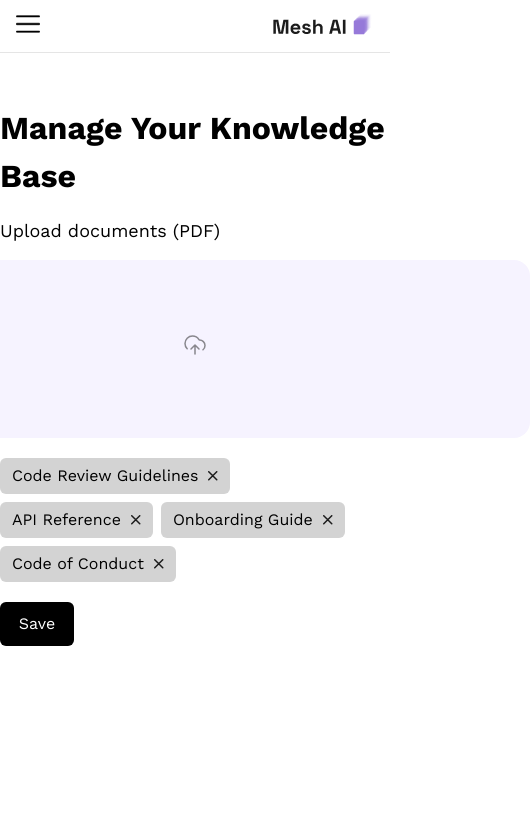
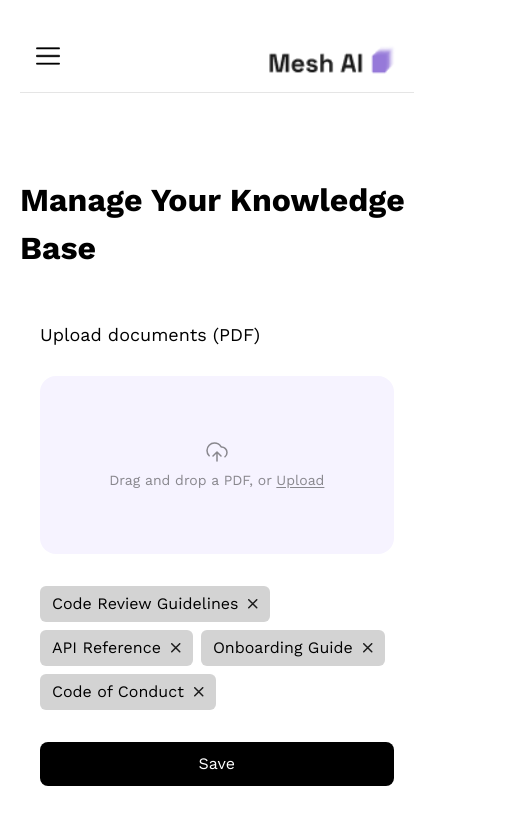
Before and after one commit to miguelitin11-web/ai-se_project_mesh-ai, a React (Vite) app in the folder client/: page /knowledge in a window 390 px wide. Shown: the top 824 px of the page, 530 px wide, since content can reach past the window. Built offline with nearby package versions, Linux system fonts and the light colour scheme.

Commit message:
Matching Figma css, session with Ernesto Avilés

```diff
--- a/client/src/components/App/App.css
+++ b/client/src/components/App/App.css
@@ -4,3 +4,15 @@
   min-height: 100vh;
   font-family: "Work Sans", Arial, Helvetica, sans-serif;
 }
+
+.chat__new-btn {
+  width: 354;
+  height: 52;
+  gap: 10px;
+  opacity: 1;
+  padding-top: 10px;
+  padding-right: 16px;
+  padding-bottom: 10px;
+  padding-left: 16px;
+  border-radius: 8px;
+}
--- a/client/src/components/AppLayout/AppLayout.css
+++ b/client/src/components/AppLayout/AppLayout.css
@@ -2,7 +2,7 @@
   display: none;
 }
 
-@media (max-width: 1200px) {
+@media (max-width: 600px) {
   .app-layout__backdrop {
     display: block;
     position: fixed;
@@ -16,11 +16,22 @@
     display: flex;
     flex-direction: column;
     flex: 1;
+    width: 394px;
+    height: 684px;
+    gap: 32px;
+    opacity: 1;
+    padding-top: 32px;
+    padding-right: 20px;
+    padding-bottom: 32px;
+    padding-left: 20px;
   }
 
   .app-layout__main {
     display: flex;
     flex-direction: column;
     flex: 1;
+    width: 393.6470642089844px;
+    height: 791.2921142578125px;
+    opacity: 1;
   }
 }
--- a/client/src/components/Header/Header.css
+++ b/client/src/components/Header/Header.css
@@ -49,14 +49,13 @@
   border-color: black;
 }
 
-@media (max-width: 1200px) {
+@media (max-width: 600px) {
   .header {
-    justify-content: flex-start;
     gap: 12px;
     border-bottom: 1px solid rgb(0 0 0 / 0.1);
 
-    width: 393.6470642089844;
-    height: 60.672611236572266;
+    width: 393.6470642089844px;
+    height: 60.672611236572266px;
     justify-content: space-between;
     padding-top: 12px;
     padding-right: 15.99px;
@@ -95,5 +94,26 @@
   /* Shown when the menu is open */
   .header__nav_mobile {
     display: flex;
+    width: 256px;
+    height: 851.96px;
+    opacity: 1;
+    padding-top: -0.02px;
+    padding-right: 0.85px;
+    padding-left: 0.15px;
+    border-right-width: 0.7px;
+  }
+
+  .nav__link {
+    width: 220px;
+    height: 36px;
+    gap: 10px;
+    opacity: 1;
+    padding-top: 8px;
+    padding-right: 12px;
+    padding-bottom: 8px;
+    padding-left: 12px;
+    border-radius: 4px;
+    border-width: 1px;
+    margin-bottom: 24px;
   }
 }
--- a/client/src/components/UploadArea/UploadArea.css
+++ b/client/src/components/UploadArea/UploadArea.css
@@ -47,8 +47,23 @@
   display: none;
 }
 
-@media (max-width: 394px) {
-  .upload-area__label span {
-    display: none;
+@media (max-width: 600px) {
+  .upload-area {
+    max-width: 354;
+    height: 178;
+    gap: 12px;
+    opacity: 1;
+  }
+
+  .upload-area__input {
+    width: 354;
+    height: 145;
+    gap: 10px;
+    opacity: 1;
+    padding-top: 34px;
+    padding-right: 236px;
+    padding-bottom: 34px;
+    padding-left: 236px;
+    border-radius: 16px;
   }
 }
--- a/client/src/pages/Chat/Chat.css
+++ b/client/src/pages/Chat/Chat.css
@@ -151,7 +151,8 @@
 
 .chat__input {
   display: flex;
-  width: 670px;
+  max-width: 670px;
+  width: 100%;
   height: 100px;
   top: 1238px;
   left: 385px;
@@ -193,7 +194,8 @@
   display: flex;
   flex-direction: column;
   flex-wrap: wrap;
-  width: 670px;
+  width: 100%;
+  max-width: 670px;
   height: 76px;
   margin-left: 0;
   opacity: 1;
@@ -210,15 +212,14 @@
   opacity: 1;
 }
 
-@media (max-width: 1200px) {
+@media (max-width: 600px) {
   .chat__sidebar {
     position: fixed;
     top: 47px; /* match header height */
     left: 0;
     bottom: 0;
-    width: 75%;
-    height: 70%;
-    max-width: 255px;
+    height: 164px;
+    width: 59%;
     z-index: 102;
     background: #fff;
     transform: translateX(-100%);
@@ -226,6 +227,21 @@
     overflow-y: auto;
     display: flex;
     flex-direction: column;
+  }
+
+  .chat__prompt {
+    font-family: Work Sans;
+    font-weight: 600;
+    font-style: SemiBold;
+    font-size: 32px;
+    width: 362px;
+    line-height: 100%;
+    letter-spacing: 0%;
+    text-align: center;
+    gap: 20px;
+    margin-top: 200px;
+    margin-bottom: 280px;
+    opacity: 1;
   }
 
   .chat__sidebar_open {
@@ -243,9 +259,28 @@
     flex-direction: column;
     flex: 1;
   }
+
+  .chat__no-selected {
+    font-family: Work Sans;
+    font-weight: 600;
+    font-style: SemiBold;
+    font-size: 32px;
+    line-height: 100%;
+    letter-spacing: 0%;
+    text-align: center;
+  }
+
+  .chat__no-messages {
+    display: flex;
+    flex-direction: column;
+    align-items: center;
+    gap: 32px;
+    justify-content: space-between;
+  }
+
   .chat__main {
     flex: 1;
-    justify-content: space-between;
+    justify-content: center;
   }
 
   .chat__empty-state {
@@ -253,10 +288,55 @@
     display: flex;
     align-items: center;
     justify-content: space-between;
+    width: 361;
+    height: 100;
+    opacity: 1;
+    padding-top: 160px;
+    padding-right: 16px;
+    padding-bottom: 10px;
+    padding-left: 16px;
+    border-radius: 8px;
+    border-width: 1px;
   }
 
   .nav__link {
     background-color: #fff;
+  }
+
+  .upload-area {
+    max-width: 354px;
+    height: 178px;
+    gap: 12px;
+    opacity: 1;
+  }
+
+  .upload-area__input {
+    width: 354;
+    height: 145;
+    gap: 10px;
+    opacity: 1;
+    padding-top: 34px;
+    padding-right: 236px;
+    padding-bottom: 34px;
+    padding-left: 236px;
+    border-radius: 16px;
+  }
+
+  .chat__input {
+    width: 361px;
+    height: 100px;
+    justify-content: space-between;
+    padding-top: 10px;
+    padding-right: 16px;
+    padding-bottom: 10px;
+    padding-left: 16px;
+    opacity: 1;
+    border-radius: 8px;
+    border-width: 1px;
+    margin-left: 6px;
+  }
+  .chat__input-bar {
+    margin-bottom: 80px;
   }
 }
 
--- a/client/src/pages/Chat/Chat.tsx
+++ b/client/src/pages/Chat/Chat.tsx
@@ -165,7 +165,9 @@ export default function Chat() {
       <div className="chat__main">
         {!messagesError && !isLoadingMessages && !activeChatId && (
           <div className="chat__no-messages">
-            <p className="chat__no-selected">No chat selected</p>
+            <p className="chat__no-selected">
+              Ask a question below to start the conversation
+            </p>
             <button
               className="chat__newchat-btn"
               onClick={() => {
@@ -215,14 +217,14 @@ export default function Chat() {
             ))}
           </ul>
         )}
-        {activeChatId && !isLoadingMessages && (
-          <div className="chat__empty-state">
+        {activeChatId && !isLoadingMessages && messages.length === 0 && (
           <p className="chat__prompt">
-              {" "}
             Ask a question below to start the conversation
           </p>
+        )}
+
+        {activeChatId && !isLoadingMessages && (
           <div className="chat__input-bar">
-              {" "}
             <textarea
               className="chat__input"
               placeholder="Ask any question"
@@ -240,7 +242,6 @@ export default function Chat() {
               onClick={() => handleSend()}
             ></button>
           </div>
-          </div>
         )}
       </div>
     </div>
--- a/client/src/pages/KnowledgeBase/KnowledgeBase.css
+++ b/client/src/pages/KnowledgeBase/KnowledgeBase.css
@@ -45,3 +45,67 @@
   gap: 20px;
   align-items: center;
 }
+
+@media (max-width: 600px) {
+  .header {
+    width: 393.6470642089844;
+    height: 60.672611236572266;
+    justify-content: space-between;
+    opacity: 1;
+    padding-top: 12px;
+    padding-right: 15.99px;
+    padding-bottom: 12px;
+    padding-left: 15.99px;
+    border-bottom-width: 0.7px;
+  }
+
+  .header__nav_mobile {
+    width: 220;
+    height: 156;
+    gap: 12px;
+    opacity: 1;
+  }
+
+  .upload-area {
+    max-width: 354;
+    height: 178;
+    gap: 12px;
+    opacity: 1;
+  }
+
+  .upload-area__input {
+    width: 354;
+    height: 145;
+    gap: 10px;
+    opacity: 1;
+    padding-top: 34px;
+    padding-right: 236px;
+    padding-bottom: 34px;
+    padding-left: 236px;
+    border-radius: 16px;
+  }
+  .knowledge-base__content {
+    width: 394;
+    height: 684;
+    gap: 32px;
+    opacity: 1;
+    padding-top: 32px;
+    padding-right: 20px;
+    padding-bottom: 32px;
+    padding-left: 20px;
+  }
+
+  .knowledge-base__save {
+    max-width: 354;
+    width: 100%;
+    height: 52;
+    gap: 10px;
+    opacity: 1;
+    padding-top: 10px;
+    padding-right: 16px;
+    padding-bottom: 10px;
+    padding-left: 16px;
+    border-radius: 8px;
+    box-sizing: border-box;
+  }
+}
```
Lines whose indentation alone changed are shown as unchanged.
